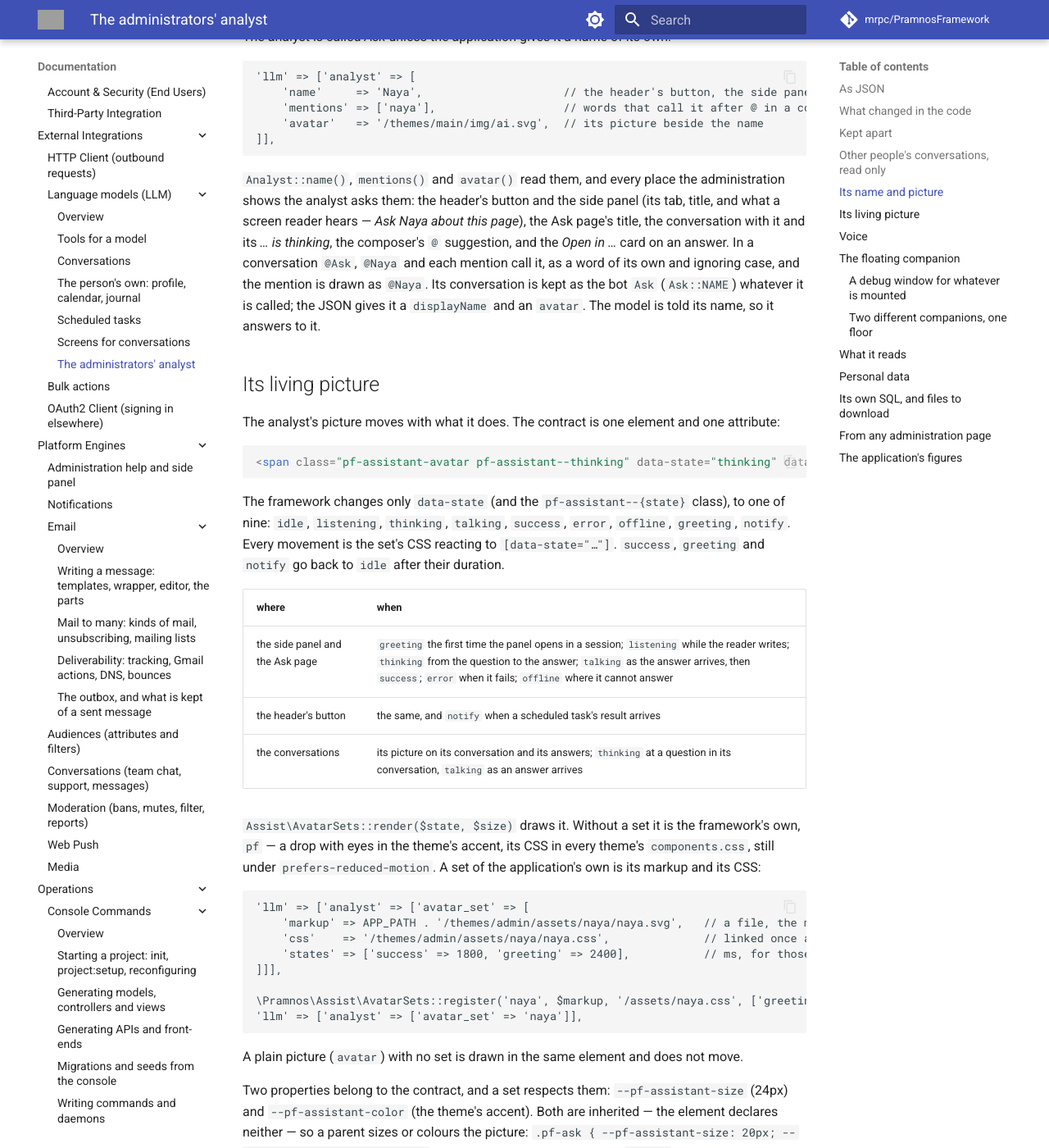
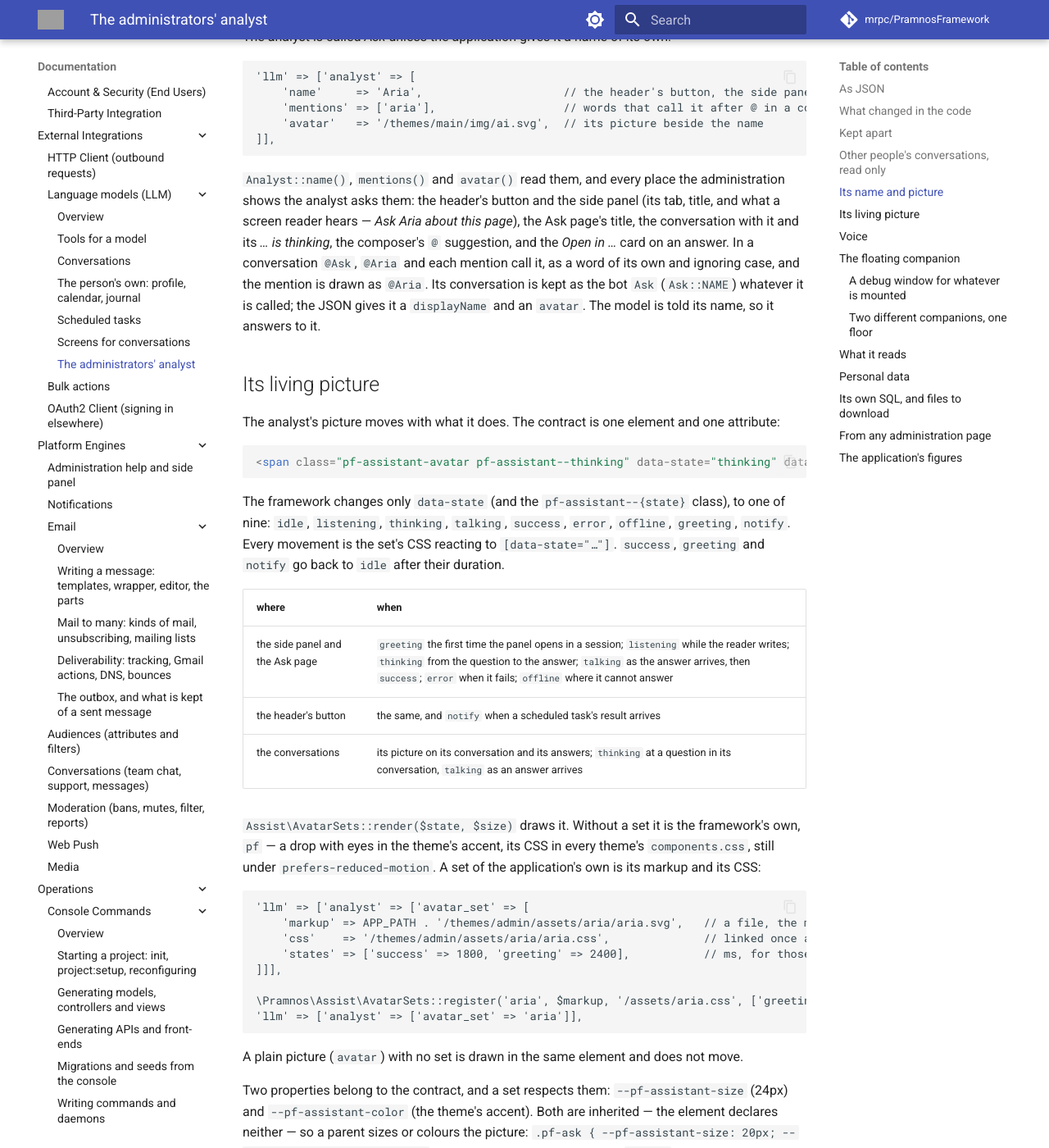
Before and after one commit to mrpc/PramnosFramework, an MkDocs documentation site: the page built from docs/Pramnos_LLM_Analyst_Guide.md, in a window 1280 px wide and 1400 px high, scrolled down 2632 px. Shown: the whole window at 82% size. Built offline with MkDocs 1.6.1 and Material for MkDocs 9.7.7, drawn with Linux system fonts in a browser that asks for light colours; comment, search, counter and statistics services are not loaded; grey boxes are pictures that could not be loaded.

Commit message:
docs: Aria replaces Naya as the example assistant name

````diff
--- a/docs/Pramnos_LLM_Analyst_Guide.md
+++ b/docs/Pramnos_LLM_Analyst_Guide.md
@@ -115,18 +115,18 @@ The analyst is called *Ask* unless the application gives it a name of its own:
 
 ```php
 'llm' => ['analyst' => [
-    'name'     => 'Naya',                     // the header's button, the side panel, the Ask page, the conversations
-    'mentions' => ['naya'],                   // words that call it after @ in a conversation, beside @Ask
+    'name'     => 'Aria',                     // the header's button, the side panel, the Ask page, the conversations
+    'mentions' => ['aria'],                   // words that call it after @ in a conversation, beside @Ask
     'avatar'   => '/themes/main/img/ai.svg',  // its picture beside the name
 ]],
 ```
 
 `Analyst::name()`, `mentions()` and `avatar()` read them, and every place the administration shows
 the analyst asks them: the header's button and the side panel (its tab, title, and what a screen
-reader hears — *Ask Naya about this page*), the Ask page's title, the conversation with it and its
+reader hears — *Ask Aria about this page*), the Ask page's title, the conversation with it and its
 *… is thinking*, the composer's `@` suggestion, and the *Open in …* card on an answer. In a
-conversation `@Ask`, `@Naya` and each mention call it, as a word of its own and ignoring case, and
-the mention is drawn as `@Naya`. Its conversation is kept as the bot `Ask` (`Ask::NAME`) whatever it
+conversation `@Ask`, `@Aria` and each mention call it, as a word of its own and ignoring case, and
+the mention is drawn as `@Aria`. Its conversation is kept as the bot `Ask` (`Ask::NAME`) whatever it
 is called; the JSON gives it a `displayName` and an `avatar`. The model is told its name, so it
 answers to it.
 
@@ -155,13 +155,13 @@ under `prefers-reduced-motion`. A set of the application's own is its markup and
 
 ```php
 'llm' => ['analyst' => ['avatar_set' => [
-    'markup' => APP_PATH . '/themes/admin/assets/naya/naya.svg',   // a file, the markup, or a callable
-    'css'    => '/themes/admin/assets/naya/naya.css',              // linked once a page
+    'markup' => APP_PATH . '/themes/admin/assets/aria/aria.svg',   // a file, the markup, or a callable
+    'css'    => '/themes/admin/assets/aria/aria.css',              // linked once a page
     'states' => ['success' => 1800, 'greeting' => 2400],           // ms, for those that end by themselves
 ]]],
 
-\Pramnos\Assist\AvatarSets::register('naya', $markup, '/assets/naya.css', ['greeting' => 2400]);
-'llm' => ['analyst' => ['avatar_set' => 'naya']],
+\Pramnos\Assist\AvatarSets::register('aria', $markup, '/assets/aria.css', ['greeting' => 2400]);
+'llm' => ['analyst' => ['avatar_set' => 'aria']],
 ```
 
 A plain picture (`avatar`) with no set is drawn in the same element and does not move.
````
Also changed, not shown: docs/Pramnos_LLM_Screens_Guide.md (+5 -5 lines), docs/version-history/posts/2026-10-23.md (+3 -3 lines), 10 other files.
